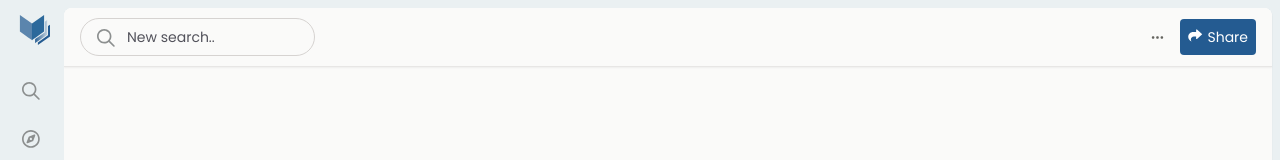
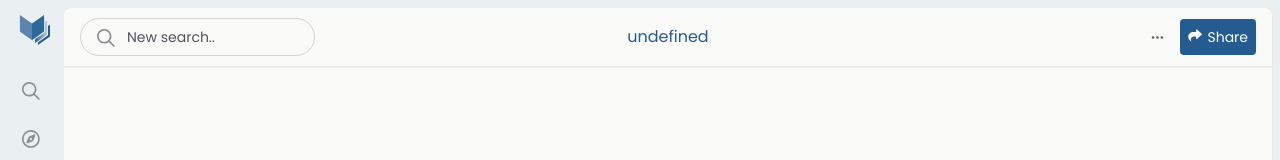
Before and after one commit to hugoLex/NomosUI, a Next.js app: page /app/search in a window 1280 px wide. Shown: the top 160 px of the page. Built offline with nearby package versions, Linux system fonts and the light colour scheme.

Commit message:
dev: fixed h1  visbility on scroll

```diff
--- a/src/components/app/search/SearchHeader.tsx
+++ b/src/components/app/search/SearchHeader.tsx
@@ -16,13 +16,15 @@ import { useVisibility } from "@app/hooks";
 
 type SearchHeaderProps = {
   query: string;
-  h1Ref: MutableRefObject<any>;
+  isH1Visible: boolean;
   searchBtnRef: RefObject<HTMLTextAreaElement>;
 };
 
-const SearchHeader = ({ query, h1Ref, searchBtnRef }: SearchHeaderProps) => {
-  const isH1Visible = useVisibility({ ref: h1Ref, options: null });
-
+const SearchHeader = ({
+  query,
+  isH1Visible,
+  searchBtnRef,
+}: SearchHeaderProps) => {
   return (
     <Header>
       <div className="border-b border-solid bg-stone-50 border-stone-300 border-opacity-50 rounded-t-lg">
@@ -31,7 +33,7 @@ const SearchHeader = ({ query, h1Ref, searchBtnRef }: SearchHeaderProps) => {
 
           <div
             className={`flex-1 transition-all duration-300 ${
-              isH1Visible ? "opacity-1 visible" : "opacity-0 invisible"
+              !isH1Visible ? "opacity-1 visible" : "opacity-0 invisible"
             }`}
           >
             <p
--- a/src/components/layout/AppLayout.tsx
+++ b/src/components/layout/AppLayout.tsx
@@ -1,6 +1,6 @@
 import React, { FC, createContext, useState } from "react";
 import { ComponentProps, LayoutContextProp } from "@app/types";
-import { Sidebar, View } from "../ui";
+import { Sidebar } from "../ui";
 
 export const AppLayoutContext = createContext<LayoutContextProp>({
   isSearchModal: false,
@@ -19,14 +19,14 @@ export const AppLayout: FC<ComponentProps> = ({ children }) => {
        bg-[linear-gradient(0deg,#eaf0f2_0%,#eaf0f2_100%,#FFF)]"
       >
         <Sidebar />
-        <View className="grow lg:pr-2 lg:py-2 overflow-y-auto md:h-full">
-          <div
-            className="flex flex-col w-full rounded-lg shadow-sm
-           bg-stone-50 max-md:max-w-full min-h-full"
-          >
+        <main
+          id="mainWrapper"
+          className="relative grow lg:pr-2 lg:py-2 overflow-y-auto md:h-full "
+        >
+          <div className="flex flex-col w-full rounded-lg shadow-sm bg-stone-50 min-h-full">
             {children}
           </div>
-        </View>
+        </main>
       </div>
     </AppLayoutContext.Provider>
   );
--- a/src/components/ui/View.tsx
+++ /dev/null
@@ -1,10 +0,0 @@
-import React, { FC } from "react";
-import { ComponentProps } from "@app/types";
-
-const View: FC<ComponentProps> = ({ className, children }) => {
-  return (
-    <main className={`${className ? className : "relative"}`}>{children}</main>
-  );
-};
-
-export default View;
--- a/src/components/ui/index.ts
+++ b/src/components/ui/index.ts
@@ -9,7 +9,6 @@ import Modal from "./Modal";
 import Sidebar from "./Sidebar";
 import Switch from "./Switch";
 import Tabs from "./Tabs";
-import View from "./View";
 
 export {
   Button,
@@ -21,7 +20,6 @@ export {
   Modal,
   Sidebar,
   Switch,
-  View,
   Tabs,
 };
 
--- a/src/hooks/useVisibility.tsx
+++ b/src/hooks/useVisibility.tsx
@@ -34,9 +34,7 @@ const useVisibility = ({ ref, options }: UseVisibiltyProps) => {
     if (ref.current) {
       observer.observe(ref.current);
     }
-    return () => {
-      observer.disconnect();
-    };
+    return () => observer.disconnect();
   }, [isMobile, isPC, isTablet, options, ref]);
 
   return isIntersecting;
--- a/src/pages/app/search.tsx
+++ b/src/pages/app/search.tsx
@@ -30,6 +30,7 @@ import {
   dummyLLMResult as llmResult,
   searchURL,
 } from "@app/utils/constants";
+import { useVisibility } from "@app/hooks";
 
 const useSearch = (query: string, pageNumber: string | number) => {
   const [isLoading, setIsLoading] = useState<boolean>(false);
@@ -38,6 +39,7 @@ const useSearch = (query: string, pageNumber: string | number) => {
     llmResult: null,
     searchResult: null,
   });
+
   useEffect(() => {
     setIsLoading(true);
   }, [query]);
@@ -80,6 +82,13 @@ const Page = () => {
   const isPrev = pageNumber && Number(pageNumber) !== 1 ? false : true;
 
   const h1Ref = useRef<HTMLHeadingElement | null>(null);
+  const isH1Visible = useVisibility({
+    ref: h1Ref,
+    options: {
+      root: null,
+      threshold: 0.8,
+    },
+  });
   const searchRef = useRef<HTMLTextAreaElement | null>(null);
 
   const [filters, setFilters] = useState<
@@ -176,7 +185,11 @@ const Page = () => {
     <Fragment>
       <Head title={`Search Result - ${q}`} />
       <Layout>
-        <SearchHeader query={query} h1Ref={h1Ref} searchBtnRef={searchRef} />
+        <SearchHeader
+          query={query}
+          isH1Visible={isH1Visible}
+          searchBtnRef={searchRef}
+        />
 
         {isLoading && (
           <div className=" flex-1 flex flex-col justify-center items-center self-stretch py-6 min-h-full">
```
Also changed, not shown: DummyContent.tsx (renamed from src/components/app/DummyContent.tsx).
